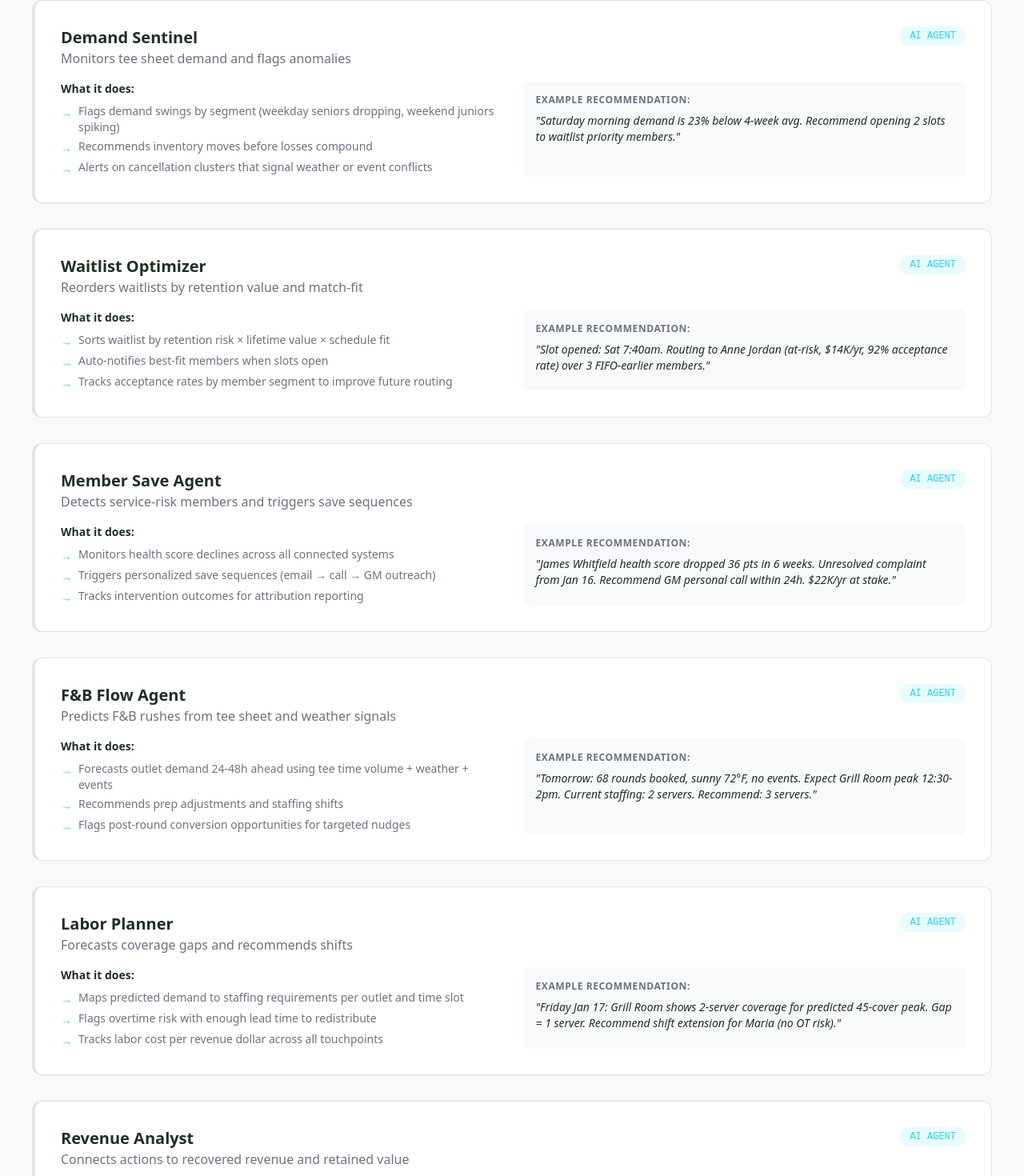
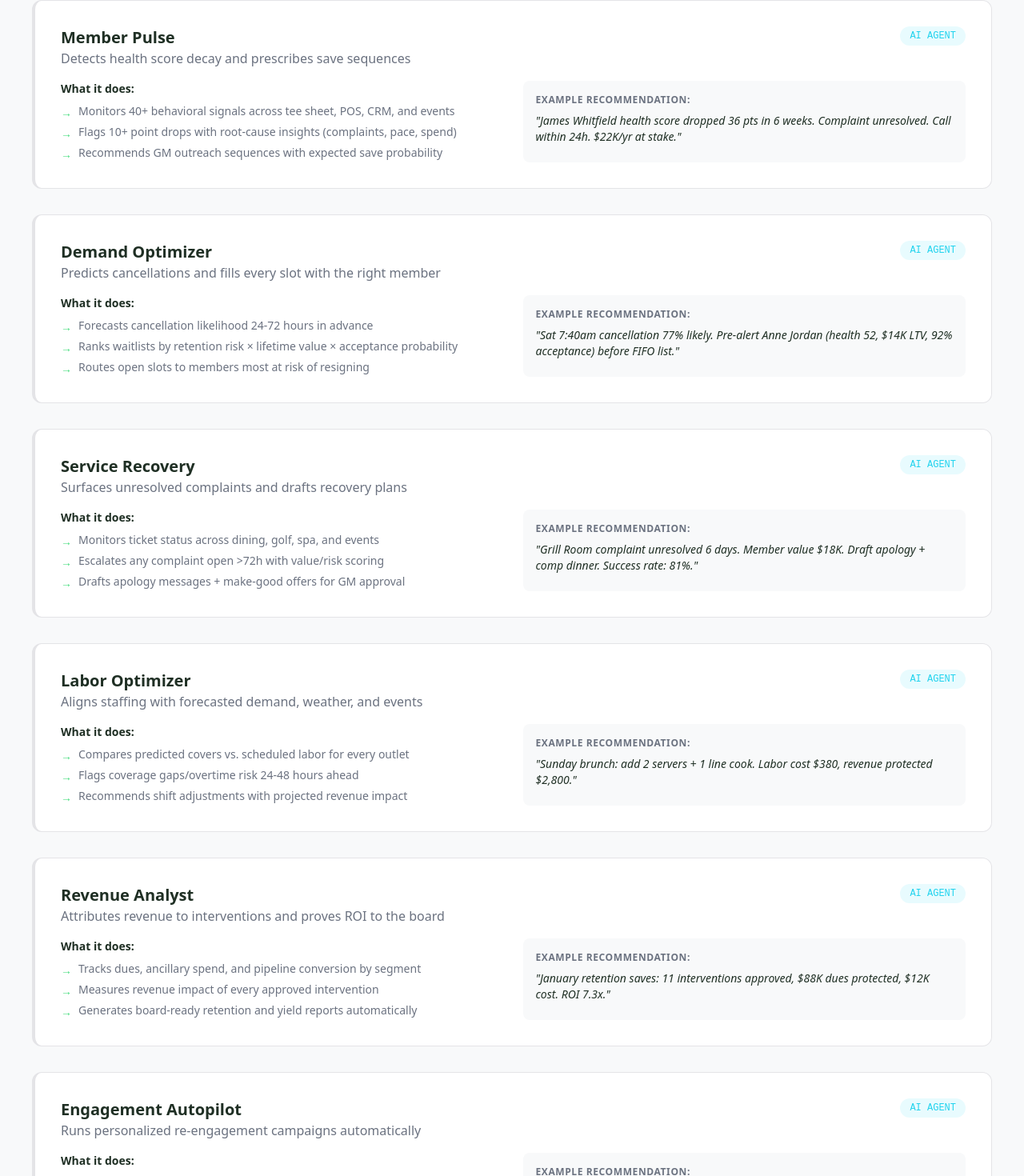
Before and after one commit to ty-hayes-82/swoop-member-intelligence-website, a Next.js app: page /ai-agents in a window 1280 px wide. Shown: the part 3380-4850 px from the top of the page at 80% size. Built offline with nearby package versions, Linux system fonts and the light colour scheme.

Commit message:
Screenshots: update marketing site with live screenshots

```diff
--- a/app/ai-agents/page.jsx
+++ b/app/ai-agents/page.jsx
@@ -1,4 +1,5 @@
 import CTASection from '@/components/CTASection'
+import ScreenshotLightbox from '@/components/ScreenshotLightbox'
 
 export const metadata = {
   title: 'AI Agents',
@@ -7,70 +8,70 @@ export const metadata = {
 
 const agents = [
   {
-    name: 'Demand Sentinel',
-    color: 'border-lens-operations',
-    role: 'Monitors tee sheet demand and flags anomalies',
+    name: 'Member Pulse',
+    color: 'border-lens-members',
+    role: 'Detects health score decay and prescribes save sequences',
     actions: [
-      'Flags demand swings by segment (weekday seniors dropping, weekend juniors spiking)',
-      'Recommends inventory moves before losses compound',
-      'Alerts on cancellation clusters that signal weather or event conflicts',
+      'Monitors 40+ behavioral signals across tee sheet, POS, CRM, and events',
+      'Flags 10+ point drops with root-cause insights (complaints, pace, spend)',
+      'Recommends GM outreach sequences with expected save probability',
     ],
-    example: '"Saturday morning demand is 23% below 4-week avg. Recommend opening 2 slots to waitlist priority members."',
+    example: '"James Whitfield health score dropped 36 pts in 6 weeks. Complaint unresolved. Call within 24h. $22K/yr at stake."',
   },
   {
-    name: 'Waitlist Optimizer',
+    name: 'Demand Optimizer',
     color: 'border-lens-operations',
-    role: 'Reorders waitlists by retention value and match-fit',
+    role: 'Predicts cancellations and fills every slot with the right member',
     actions: [
-      'Sorts waitlist by retention risk × lifetime value × schedule fit',
-      'Auto-notifies best-fit members when slots open',
-      'Tracks acceptance rates by member segment to improve future routing',
+      'Forecasts cancellation likelihood 24-72 hours in advance',
+      'Ranks waitlists by retention risk × lifetime value × acceptance probability',
+      'Routes open slots to members most at risk of resigning',
     ],
-    example: '"Slot opened: Sat 7:40am. Routing to Anne Jordan (at-risk, $14K/yr, 92% acceptance rate) over 3 FIFO-earlier members."',
+    example: '"Sat 7:40am cancellation 77% likely. Pre-alert Anne Jordan (health 52, $14K LTV, 92% acceptance) before FIFO list."',
   },
   {
-    name: 'Member Save Agent',
-    color: 'border-lens-members',
-    role: 'Detects service-risk members and triggers save sequences',
+    name: 'Service Recovery',
+    color: 'border-lens-fb',
+    role: 'Surfaces unresolved complaints and drafts recovery plans',
     actions: [
-      'Monitors health score declines across all connected systems',
-      'Triggers personalized save sequences (email → call → GM outreach)',
-      'Tracks intervention outcomes for attribution reporting',
+      'Monitors ticket status across dining, golf, spa, and events',
+      'Escalates any complaint open >72h with value/risk scoring',
+      'Drafts apology messages + make-good offers for GM approval',
     ],
-    example: '"James Whitfield health score dropped 36 pts in 6 weeks. Unresolved complaint from Jan 16. Recommend GM personal call within 24h. $22K/yr at stake."',
+    example: '"Grill Room complaint unresolved 6 days. Member value $18K. Draft apology + comp dinner. Success rate: 81%."',
   },
   {
-    name: 'F&B Flow Agent',
-    color: 'border-lens-fb',
-    role: 'Predicts F&B rushes from tee sheet and weather signals',
+    name: 'Labor Optimizer',
+    color: 'border-lens-staffing',
+    role: 'Aligns staffing with forecasted demand, weather, and events',
     actions: [
-      'Forecasts outlet demand 24-48h ahead using tee time volume + weather + events',
-      'Recommends prep adjustments and staffing shifts',
-      'Flags post-round conversion opportunities for targeted nudges',
+      'Compares predicted covers vs. scheduled labor for every outlet',
+      'Flags coverage gaps/overtime risk 24-48 hours ahead',
+      'Recommends shift adjustments with projected revenue impact',
     ],
-    example: '"Tomorrow: 68 rounds booked, sunny 72°F, no events. Expect Grill Room peak 12:30-2pm. Current staffing: 2 servers. Recommend: 3 servers."',
-  },
-  {
-    name: 'Labor Planner',
-    color: 'border-lens-staffing',
-    role: 'Forecasts coverage gaps and recommends shifts',
-    actions: [
-      'Maps predicted demand to staffing requirements per outlet and time slot',
-      'Flags overtime risk with enough lead time to redistribute',
-      'Tracks labor cost per revenue dollar across all touchpoints',
-    ],
-    example: '"Friday Jan 17: Grill Room shows 2-server coverage for predicted 45-cover peak. Gap = 1 server. Recommend shift extension for Maria (no OT risk)."',
+    example: '"Sunday brunch: add 2 servers + 1 line cook. Labor cost $380, revenue protected $2,800."',
   },
   {
     name: 'Revenue Analyst',
     color: 'border-lens-pipeline',
-    role: 'Connects actions to recovered revenue and retained value',
+    role: 'Attributes revenue to interventions and proves ROI to the board',
     actions: [
-      'Attribution-ready insights on every intervention',
-      'Tracks per-slot revenue optimization over time',
-      'Generates board-ready ROI summaries monthly',
+      'Tracks dues, ancillary spend, and pipeline conversion by segment',
+      'Measures revenue impact of every approved intervention',
+      'Generates board-ready retention and yield reports automatically',
     ],
-    example: '"Q4 Member Save playbook: 4 runs, 3 of 4 at-risk members retained. $54K in annual dues protected. Cost: 6 hours of GM time."',
+    example: '"January retention saves: 11 interventions approved, $88K dues protected, $12K cost. ROI 7.3x."',
+  },
+  {
+    name: 'Engagement Autopilot',
+    color: 'border-lens-briefing',
+    role: 'Runs personalized re-engagement campaigns automatically',
+    actions: [
+      'Identifies declining members by channel (golf-only, F&B-only, social-only)',
+      'Triggers multi-step outreach (push → email → concierge text) when decay detected',
+      'Measures response and feeds results back into health scores',
+    ],
+    example: '"Sarah Mitchell skipped 3 events + no dining in 45 days. Send personal invite to member-guest dinner + comp dessert."',
   },
 ]
 
@@ -90,13 +91,13 @@ export default function AIAgentsPage() {
       {/* Agent Command Screenshot */}
       <section className="py-12 px-6 bg-swoop-dark">
         <div className="max-w-container mx-auto">
-          <div className="rounded-xl overflow-hidden shadow-2xl border border-white/10 mb-8">
-            <img
-              src="/screenshots/agent-command.png"
-              alt="Agent Command showing pending recommendations and approval workflow"
-              className="w-full"
-            />
-          </div>
+          <ScreenshotLightbox
+            src="/screenshots/agent-command.png"
+            alt="Agent Command showing pending recommendations and approval workflow"
+            frameClassName="rounded-xl overflow-hidden shadow-2xl border border-white/10 mb-8"
+            imageClassName="w-full"
+            caption="Agent Command keeps humans in the loop: approve, dismiss, or modify every recommendation."
+          />
           <div className="text-center text-white">
             <h2 className="text-2xl font-bold mb-4">Human-in-the-loop. Always.</h2>
             <p className="text-white/70 max-w-xl mx-auto">Swoop agents recommend. You decide. Every action shows the expected impact, the confidence level, and the reasoning. Approve, dismiss, or modify — the system learns from every decision.</p>
--- a/app/features/ai-agents/page.jsx
+++ b/app/features/ai-agents/page.jsx
@@ -192,7 +192,7 @@ export default function AIAgentsPage() {
             <div className="bg-swoop-card border-l-4 border-lens-members rounded-xl p-6">
               <div className="flex items-start justify-between mb-3">
                 <div>
-                  <p className="text-xs text-swoop-muted mb-1">MEMBER SAVE AGENT</p>
+                  <p className="text-xs text-swoop-muted mb-1">MEMBER PULSE</p>
                   <p className="font-semibold">3 at-risk members detected (health scores dropped 10+ points)</p>
                 </div>
                 <span className="text-xs font-semibold px-3 py-1 rounded-full bg-red-100 text-red-700">High Priority</span>
@@ -207,7 +207,7 @@ export default function AIAgentsPage() {
             <div className="bg-swoop-card border-l-4 border-lens-fb rounded-xl p-6">
               <div className="flex items-start justify-between mb-3">
                 <div>
-                  <p className="text-xs text-swoop-muted mb-1">F&B FLOW AGENT</p>
+                  <p className="text-xs text-swoop-muted mb-1">SERVICE RECOVERY</p>
                   <p className="font-semibold">Saturday lunch rush predicted (26 post-round diners expected)</p>
                 </div>
                 <span className="text-xs font-semibold px-3 py-1 rounded-full bg-yellow-100 text-yellow-700">Medium Priority</span>
@@ -222,7 +222,7 @@ export default function AIAgentsPage() {
             <div className="bg-swoop-card border-l-4 border-lens-operations rounded-xl p-6">
               <div className="flex items-start justify-between mb-3">
                 <div>
-                  <p className="text-xs text-swoop-muted mb-1">DEMAND SENTINEL</p>
+                  <p className="text-xs text-swoop-muted mb-1">DEMAND OPTIMIZER</p>
                   <p className="font-semibold">Tuesday morning slots 40% under capacity (8 open slots)</p>
                 </div>
                 <span className="text-xs font-semibold px-3 py-1 rounded-full bg-blue-100 text-blue-700">Low Priority</span>
--- a/app/features/demand-optimization/page.jsx
+++ b/app/features/demand-optimization/page.jsx
@@ -178,7 +178,7 @@ export default function DemandOptimizationPage() {
         <div className="max-w-container mx-auto text-center">
           <h2 className="text-3xl font-bold mb-4">Works with your existing tee sheet software</h2>
           <p className="text-swoop-muted max-w-2xl mx-auto mb-8">
-            Swoop integrates with ForeTees, Chelsea, EZLinks, and GolfNow. We don't replace your tee sheet — we add retention-prioritized waitlist logic on top.
+            Swoop integrates with the tee sheet and booking platforms you already run. No rip-and-replace — we add retention-prioritized waitlist logic on top of your existing system.
           </p>
           <div className="flex justify-center gap-4">
             <Link href="/integrations" className="px-6 py-3 bg-swoop-green text-swoop-dark font-semibold rounded-lg hover:bg-swoop-green-hover transition">
--- a/app/for/general-managers/page.jsx
+++ b/app/for/general-managers/page.jsx
@@ -15,7 +15,7 @@ const dailyChallenges = [
 const gmTools = [
   { tool: 'Daily Briefing', desc: 'Every morning at 6 AM: your top priorities, quick wins, and risk alerts. What needs your attention today, ranked by impact.' },
   { tool: 'Member Intelligence', desc: 'Health scores for every member. At-risk alerts 6-8 weeks before resignation. Intervention playbooks with predicted outcomes.' },
-  { tool: 'Tee Sheet & Demand', desc: 'Waitlist optimizer that fills canceled slots with the right members — retention-first, not FIFO. Demand forecasting so you never overbook or underutilize.' },
+  { tool: 'Tee Sheet & Demand', desc: 'Demand Optimizer fills canceled slots with the right members — retention-first, not FIFO. Demand forecasting so you never overbook or underutilize.' },
   { tool: 'F&B Operations', desc: 'Real-time outlet performance. Prep signals based on tee times + weather. Post-round conversion tracking so you know which golfers skip the Grill Room.' },
   { tool: 'Staffing & Labor', desc: 'Coverage gap alerts 24-48 hours ahead. Labor cost per revenue dollar. Shift recommendations that protect service level without blowing budget.' },
   { tool: 'Agent Command', desc: 'Six AI agents monitoring 24/7. They surface issues, recommend actions, show impact estimates. You approve or dismiss — never hunt for problems.' },
--- a/app/page.jsx
+++ b/app/page.jsx
@@ -2,6 +2,7 @@ import Link from 'next/link'
 import TrustStrip from '@/components/TrustStrip'
 import CTASection from '@/components/CTASection'
 import RoiCalculator from '@/components/RoiCalculator'
+import ScreenshotLightbox from '@/components/ScreenshotLightbox'
 
 const lenses = [
   { slug: 'member-intelligence', title: 'Member Intelligence', icon: '👥', color: 'border-lens-members', bgColor: 'bg-purple-50', description: 'Surface changing engagement behavior before it turns into churn risk. Prioritize interventions by member value and relationship sensitivity.' },
@@ -78,13 +79,13 @@ export default function HomePage() {
             </div>
           </div>
           {/* Real Product Screenshot */}
-          <div className="rounded-xl overflow-hidden shadow-2xl border border-swoop-border">
-            <img
+          <ScreenshotLightbox
             src="/screenshots/daily-briefing.png"
             alt="Swoop Daily Briefing - Morning priorities with Quick Wins and at-risk member alerts"
-              className="w-full"
+            frameClassName="rounded-xl overflow-hidden shadow-2xl border border-swoop-border"
+            imageClassName="w-full"
+            caption="Morning Briefing surfaces Quick Wins, at-risk members, and action items in one glance."
           />
-          </div>
         </div>
         {/* Hero stats */}
         <div className="max-w-container mx-auto mt-12">
@@ -189,24 +190,24 @@ export default function HomePage() {
                 </li>
               </ul>
             </div>
-            <div className="rounded-xl overflow-hidden shadow-2xl border border-white/10">
-              <img
+            <ScreenshotLightbox
               src="/screenshots/member-intelligence.png"
               alt="Member Intelligence dashboard showing health scores and at-risk members"
-                className="w-full"
+              frameClassName="rounded-xl overflow-hidden shadow-2xl border border-white/10"
+              imageClassName="w-full"
+              caption="Member Pulse ranks at-risk members by value, urgency, and recommended playbook."
             />
-            </div>
           </div>
 
           {/* AI Agent Command */}
           <div className="grid md:grid-cols-2 gap-12 items-center">
-            <div className="order-2 md:order-1 rounded-xl overflow-hidden shadow-2xl border border-white/10">
-              <img
+            <ScreenshotLightbox
               src="/screenshots/agent-command.png"
               alt="AI Agent Command showing pending recommendations and actions"
-                className="w-full"
+              frameClassName="order-2 md:order-1 rounded-xl overflow-hidden shadow-2xl border border-white/10"
+              imageClassName="w-full"
+              caption="Agent Command tracks every recommendation, approval, and measured outcome."
             />
-            </div>
             <div className="order-1 md:order-2">
               <h3 className="text-2xl font-bold mb-4">Six agents monitoring 24/7.</h3>
               <p className="text-white/70 mb-6 leading-relaxed">
--- /dev/null
+++ b/components/ScreenshotLightbox.jsx
@@ -0,0 +1,52 @@
+'use client'
+
+import { useState } from 'react'
+
+export default function ScreenshotLightbox({
+  src,
+  alt,
+  frameClassName = '',
+  imageClassName = 'w-full h-auto',
+  caption,
+  badge = 'View full size',
+}) {
+  const [open, setOpen] = useState(false)
+
+  return (
+    <>
+      <div className={`relative ${frameClassName}`}>
+        <img src={src} alt={alt} className={imageClassName} />
+        <button
+          type="button"
+          onClick={() => setOpen(true)}
+          className="absolute bottom-3 right-3 inline-flex items-center gap-2 px-3 py-1.5 rounded-full bg-swoop-dark/80 text-white text-xs font-semibold tracking-wide shadow-lg hover:bg-swoop-dark"
+          aria-label={`Expand screenshot: ${alt}`}
+        >
+          <span aria-hidden="true">🔍</span>
+          {badge}
+        </button>
+      </div>
+
+      {open && (
+        <div className="fixed inset-0 z-[999] bg-black/80 backdrop-blur-sm flex items-center justify-center p-6">
+          <div className="relative max-w-5xl w-full">
+            <button
+              type="button"
+              onClick={() => setOpen(false)}
+              className="absolute -top-4 -right-4 w-10 h-10 rounded-full bg-white text-swoop-dark font-bold shadow-lg hover:bg-swoop-green hover:text-swoop-dark"
+              aria-label="Close screenshot"
+            >
+              ×
+            </button>
+            <div className="bg-white rounded-2xl overflow-hidden shadow-2xl border border-swoop-border">
+              <img src={src} alt={alt} className="w-full h-auto" />
+            </div>
+            {caption && (
+              <p className="text-white/80 text-sm text-center mt-4 max-w-2xl mx-auto">{caption}</p>
+            )}
+          </div>
+        </div>
+      )}
+    </>
+  )
+}
```
Also changed, not shown: app/capabilities/member-intelligence/page.jsx (+8 -7 lines), app/features/cross-system-intelligence/page.jsx (+5 -5 lines), app/for/country-clubs/page.jsx (+8 -7 lines), app/for/private-clubs/page.jsx (+8 -7 lines), app/how-it-works/page.jsx (+9 -8 lines), app/platform/page.jsx (+9 -8 lines). Lines whose indentation alone changed are shown as unchanged.
